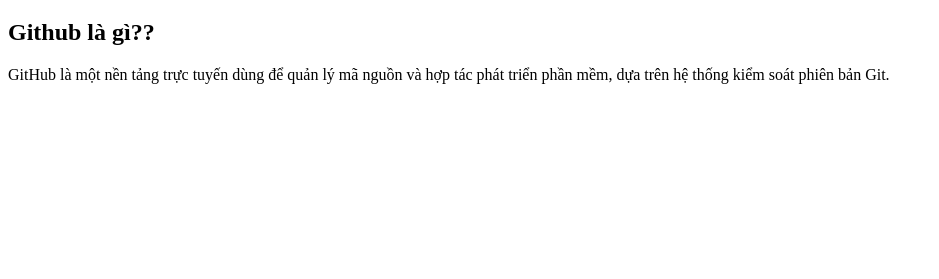
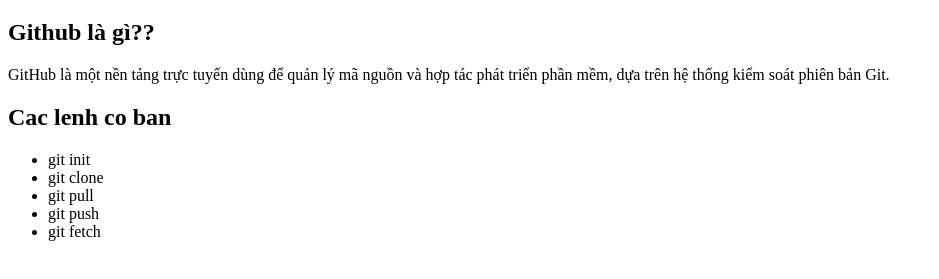
Before and after one commit to trannhutthien/textThietKeWeb, a plain HTML site: page index.html in a window 1280 px wide. Shown: the part 61-340 px from the top of the page, without its empty margins (0-939 px from the left). Drawn offline with Linux system fonts and the light colour scheme.

Commit message:
lần đẩy thứ 2 bổ sung các lệnh cơ bản

```diff
--- a/index.html
+++ b/index.html
@@ -10,7 +10,14 @@
         <h1>Github</h1>
            <h2>Github là gì??</h2>
         <p> GitHub là một nền tảng trực tuyến dùng để quản lý mã nguồn và hợp tác phát triển phần mềm, dựa trên hệ thống kiểm soát phiên bản Git.</p>
-
+        <h2>Cac lenh co ban </h2>
+        <ul>
+            <li>git init</li>
+            <li>git clone</li>
+            <li>git pull</li>
+            <li>git push</li>
+            <li>git fetch</li>
+        </ul>
 
 
 
```
